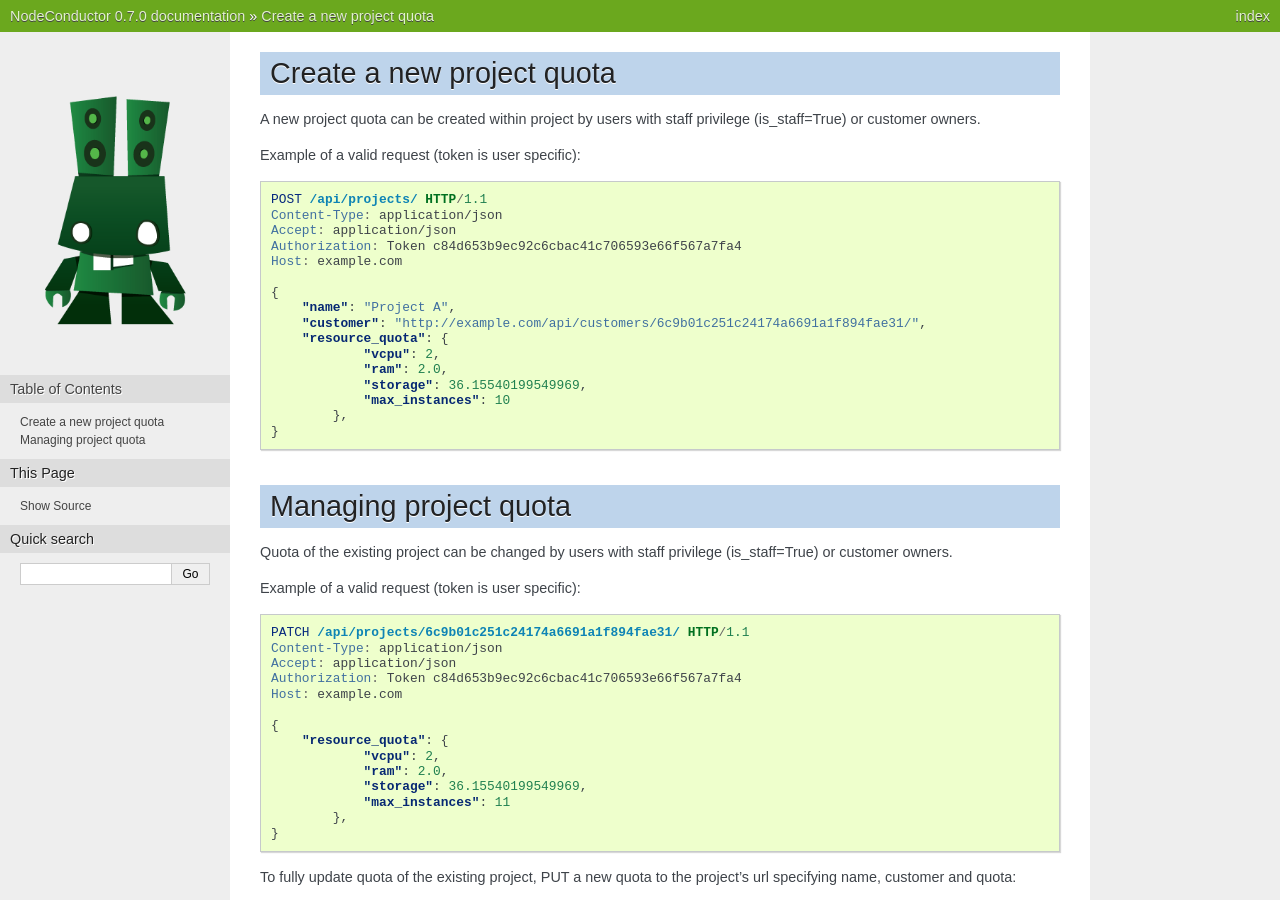
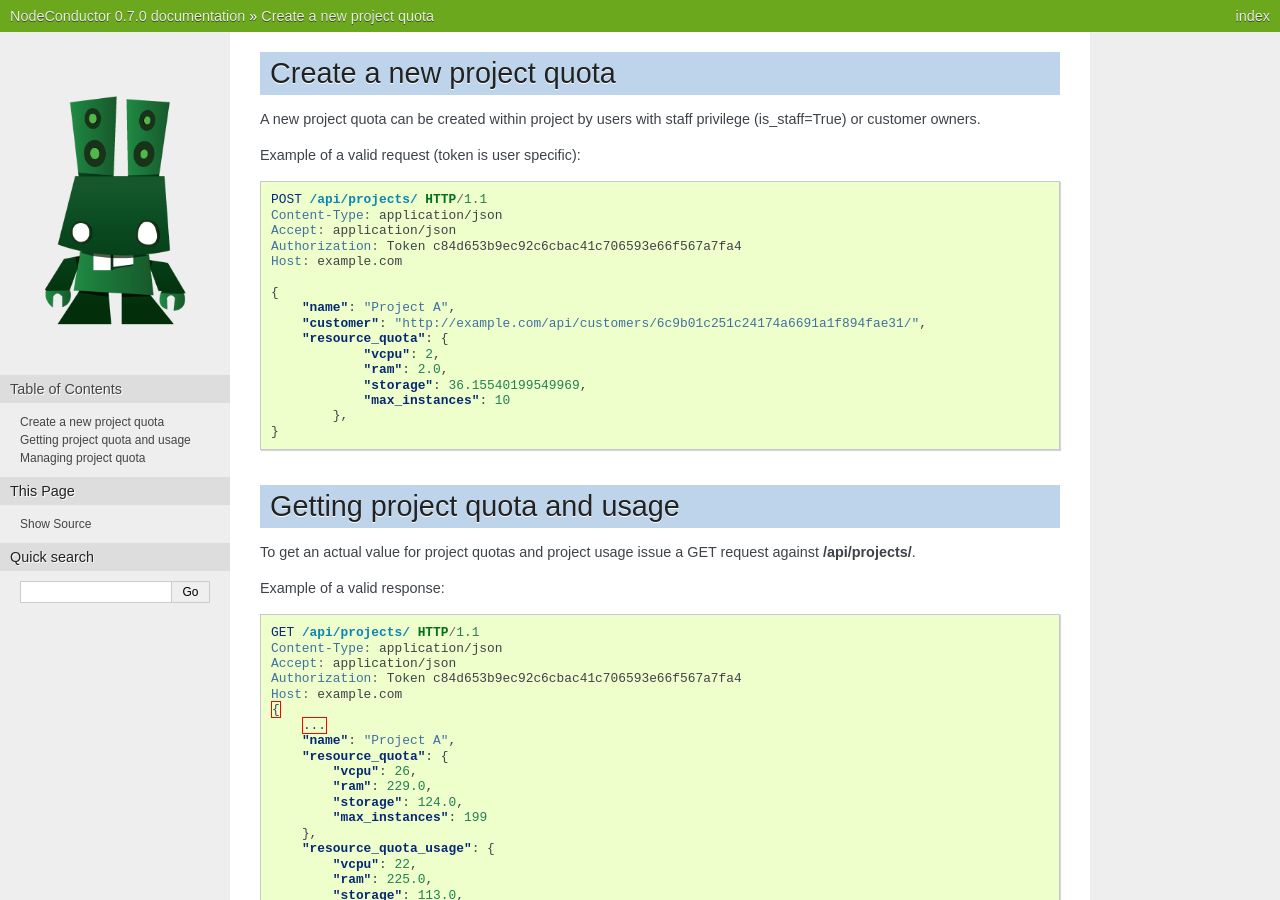
Before and after one commit to opennode/waldur-core, a Sphinx documentation site: the page built from docs/api/project_quotas.rst, in a window 1280 px wide and 900 px high. Built offline with Sphinx 7.4.7, drawn with Linux system fonts in a browser that asks for light colours; some of the changed text lies outside the part shown.

Commit message:
Add REST model for quota usage
- ITACLOUD-2410

```diff
--- a/docs/api/project_quotas.rst
+++ b/docs/api/project_quotas.rst
@@ -22,6 +22,38 @@ Example of a valid request (token is user specific):
                 "storage": 36.15540199549969,
                 "max_instances": 10
             },
+    }
+
+Getting project quota and usage
+-------------------------------
+
+To get an actual value for project quotas and project usage issue a GET request against **/api/projects/**.
+
+Example of a valid response:
+
+.. code-block:: http
+
+    GET /api/projects/ HTTP/1.1
+    Content-Type: application/json
+    Accept: application/json
+    Authorization: Token c84d653b9ec92c6cbac41c706593e66f567a7fa4
+    Host: example.com
+    {
+        ...
+        "name": "Project A",
+        "resource_quota": {
+            "vcpu": 26,
+            "ram": 229.0,
+            "storage": 124.0,
+            "max_instances": 199
+        },
+        "resource_quota_usage": {
+            "vcpu": 22,
+            "ram": 225.0,
+            "storage": 113.0,
+            "max_instances": 186
+        },
+        ...
     }
 
 Managing project quota
```
Also changed, not shown: 4 other files.
